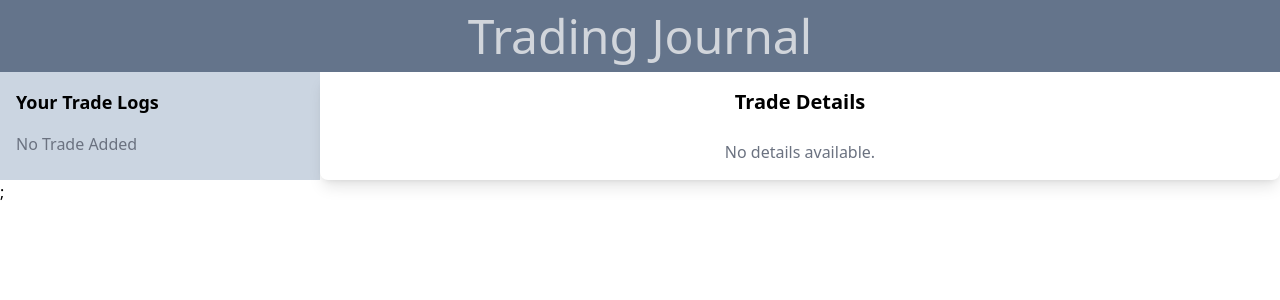
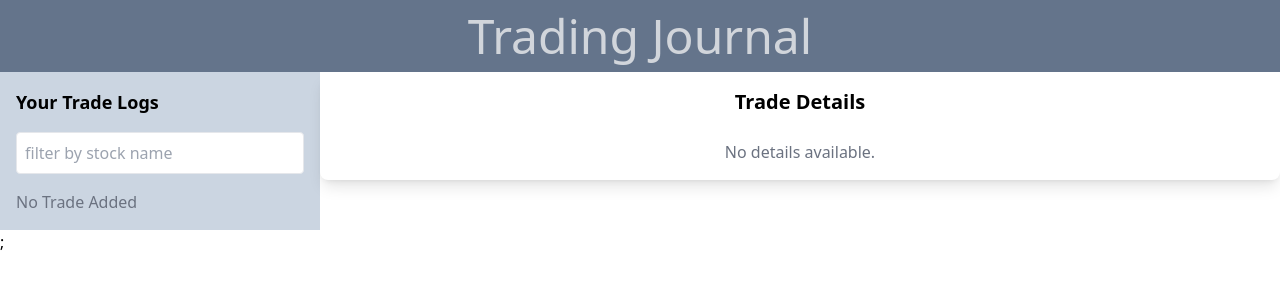
Before and after one commit to newwdeveloper/Trading-Tracker, a React (Vite) app: page /DetailedInfo in a window 1280 px wide. Shown: the top 300 px of the page. Built offline with nearby package versions, Linux system fonts and the light colour scheme.

Commit message:
feat:Added the top stacking list and provided filtering by stock name

```diff
--- a/src/components/SideBar.jsx
+++ b/src/components/SideBar.jsx
@@ -29,6 +29,7 @@ const SideBar = () => {
   });
 
   const [editingIndex, setEditingIndex] = useState(null);
+  const [filter, setFilter] = useState("");
 
   // Handle the change in form fields
   const handleChange = (e) => {
@@ -99,14 +100,27 @@ const SideBar = () => {
   const handleDetails = (stock) => {
     navigate("/DetailedInfo", { state: stock });
   };
+  const handleFilter = (e) => {
+    setFilter(e.target.value);
+  };
+  const filteredData = formData.filter((set) =>
+    set.stockName.toLowerCase().includes(filter.toLowerCase())
+  );
   return (
     <div className="w-full sm:w-full md:w-3/12 border-slate-950 bg-slate-300 p-4">
       <div className="font-bold text-lg mb-4">Your Trade Logs</div>
+      <input
+        type="search"
+        placeholder="filter by stock name"
+        value={filter}
+        onChange={handleFilter}
+        className="w-full p-2 mb-4 border rounded"
+      />
       <ul className="space-y-3">
         {formData.length === 0 ? (
           <p className="text-gray-500">No Trade Added</p>
         ) : (
-          formData.map((set, index) => (
+          filteredData.map((set, index) => (
             <li key={index} className="border-b p-2">
               <button className="w-full text-left px-4 py-2 bg-blue-500 text-white rounded-lg hover:bg-blue-600 flex justify-between items-center">
                 <span className="text-xl md:text-xs">{set.stockName}</span>
--- a/src/components/formSlice.js
+++ b/src/components/formSlice.js
@@ -8,7 +8,7 @@ const formSlice = createSlice({
   initialState,
   reducers: {
     addInput: (state, action) => {
-      state.input.push(action.payload);
+      state.input.unshift(action.payload);
     },
     editInput: (state, action) => {
       const { index, updatedData } = action.payload; //payload holds index and updated data
```
